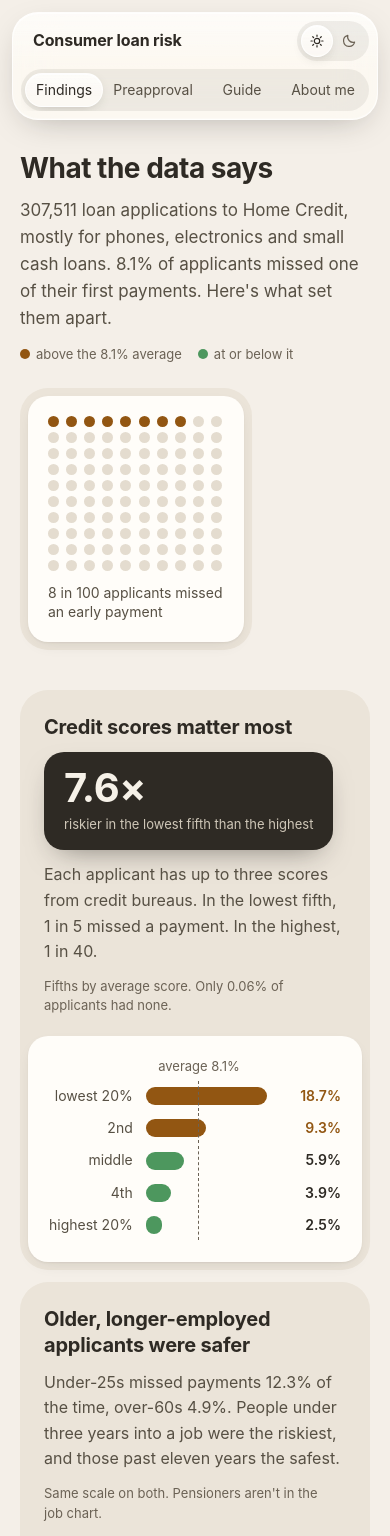
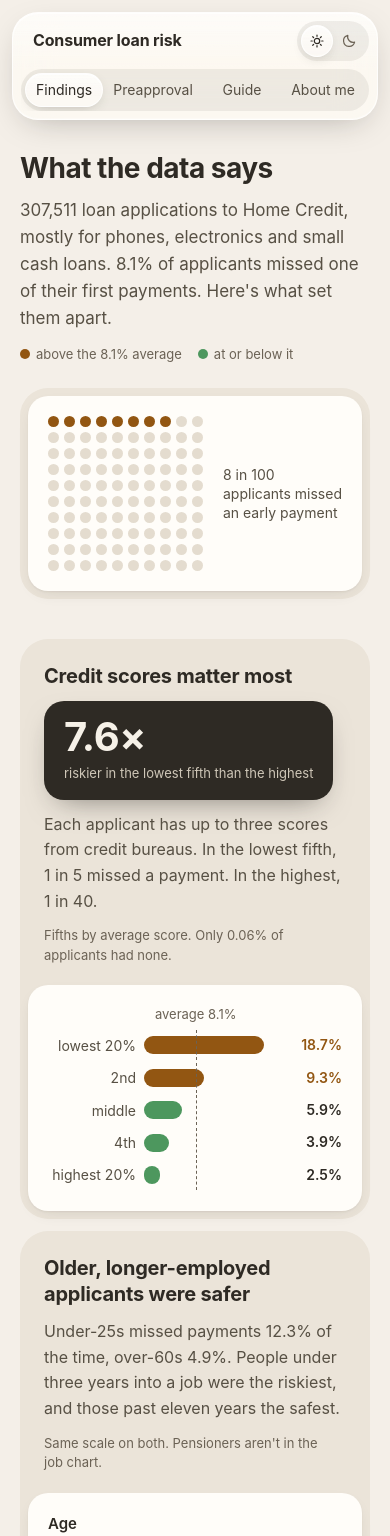
Before and after one commit to samstrc/Honors-Project, a React (Vite) app in the folder frontend/: page / in a window 390 px wide. Shown: the top 1536 px of the page. Built offline with nearby package versions, Linux system fonts and the light colour scheme.

Commit message:
Make the findings charts fit on a phone

```diff
--- a/frontend/src/components/RateBarChart.jsx
+++ b/frontend/src/components/RateBarChart.jsx
@@ -9,6 +9,9 @@ import { useInView, EASE } from "../lib/motion.js";
  * that average, and the value at the end of each bar says the same thing in numbers, so
  * colour is never the only cue. `max` lets several charts share one scale so they
  * compare. With `pctKey="pct"` the bars are shares, not rates, and are all sage.
+ *
+ * On a phone, a chart with long labels (wider than 6rem) puts each label on its own line
+ * above its bar, so the bars keep the full width instead of a sliver next to the text.
  *
  * The first time a chart scrolls into view its bars grow out from the axis one after
  * another, then the values and the average line settle in.
@@ -32,28 +35,47 @@ export default function RateBarChart({ rows, pctKey = "rate", average, max: shar
     </>
   );
 
+  // Shared by the header row and every bar row, so the average label lines up with the bars
+  const stack = parseFloat(labelWidth) > 6;
+  const grid = stack
+    ? "grid grid-cols-[minmax(0,1fr)_3.25rem] items-center gap-x-2 sm:grid-cols-[var(--lw)_minmax(0,1fr)_3.5rem] sm:gap-x-3"
+    : "grid grid-cols-[var(--lw)_minmax(0,1fr)_3.25rem] items-center gap-x-2 sm:grid-cols-[var(--lw)_minmax(0,1fr)_3.5rem] sm:gap-x-3";
+  const labelCell = stack
+    ? "col-span-2 pt-1 text-left sm:col-span-1 sm:pt-0 sm:text-right"
+    : "text-right";
+
   return (
-    <div ref={ref} className={`w-full ${avgPct != null ? "pt-6" : ""}`}>
-      <table className="w-full border-collapse">
-        <caption className="sr-only">
-          {isRate ? "Share who missed an early payment, by group" : "Share of loans, by group"}
-        </caption>
-        <tbody>
+    <div ref={ref} className="w-full" style={{ "--lw": labelWidth }} role="table"
+         aria-label={isRate ? "Share who missed an early payment, by group" : "Share of loans, by group"}>
+      {avgPct != null ? (
+        <div aria-hidden className={`${grid} h-6`}>
+          <span className={stack ? "hidden sm:block" : ""} />
+          <div className="relative h-full">
+            <span
+              className="absolute bottom-1 -translate-x-1/2 whitespace-nowrap text-[0.8125rem] text-ink-muted"
+              style={{ left: `${avgPct}%`, opacity: inView ? 1 : 0, transition: `opacity 400ms ease ${rows.length * 70 + 300}ms` }}
+            >
+              average {avg.toFixed(1)}%
+            </span>
+          </div>
+          <span />
+        </div>
+      ) : null}
       {rows.map((r, i) => {
         const val = values[i];
         const above = isRate && avg != null && val > avg;
         return (
-              <tr
+          <div
             key={r.band}
-                className="group cursor-default"
+            role="row"
+            className={`group ${grid} cursor-default py-[5px]`}
             onMouseEnter={(e) => tip.show(e.currentTarget.querySelector("[data-bar]"), describe(r, val))}
             onMouseLeave={tip.hide}
           >
-                <th scope="row" className="whitespace-nowrap py-[5px] pr-3 text-right align-middle text-[0.875rem] font-normal text-ink-secondary" style={{ width: labelWidth }}>
+            <span role="rowheader" className={`${labelCell} text-[0.875rem] leading-snug text-ink-secondary sm:whitespace-nowrap`}>
               {r.band}
-                </th>
-                <td className="relative py-[5px] align-middle">
-                  <div className="relative h-[18px]">
+            </span>
+            <div role="cell" className="relative h-[18px]">
               <div
                 data-bar
                 className="absolute inset-y-0 left-0 rounded-full group-hover:brightness-110"
@@ -68,18 +90,12 @@ export default function RateBarChart({ rows, pctKey = "rate", average, max: shar
                   aria-hidden
                   className="absolute -inset-y-1.5 border-l border-dashed border-ink-muted"
                   style={{ left: `${avgPct}%`, opacity: inView ? 1 : 0, transition: `opacity 400ms ease ${rows.length * 70 + 300}ms` }}
-                      >
-                        {i === 0 ? (
-                          <span className="absolute bottom-full mb-1 -translate-x-1/2 whitespace-nowrap text-[0.8125rem] text-ink-muted">
-                            average {avg.toFixed(1)}%
-                          </span>
+                />
               ) : null}
             </div>
-                    ) : null}
-                  </div>
-                </td>
-                <td
-                  className="w-14 py-[5px] pl-2 text-right align-middle text-[0.875rem] font-[620]"
+            <span
+              role="cell"
+              className="text-right text-[0.875rem] font-[620]"
               style={{
                 color: above ? "var(--accent-text)" : "var(--ink-primary)",
                 opacity: inView ? 1 : 0,
@@ -87,12 +103,10 @@ export default function RateBarChart({ rows, pctKey = "rate", average, max: shar
               }}
             >
               {val.toFixed(1)}%
-                </td>
-              </tr>
+            </span>
+          </div>
         );
       })}
-        </tbody>
-      </table>
       {tip.element}
     </div>
   );
--- a/frontend/src/components/Waffle.jsx
+++ b/frontend/src/components/Waffle.jsx
@@ -5,13 +5,14 @@ import { useInView, EASE } from "../lib/motion.js";
  * to make a base rate feel like people rather than a percentage.
  *
  * On first view the grid fades in row by row, then the marked dots colour in one at a
- * time, so the eye lands on the population first and the exception second.
+ * time, so the eye lands on the population first and the exception second. On a phone the
+ * caption sits beside the grid rather than under it.
  */
 export default function Waffle({ count, label }) {
   const [ref, inView] = useInView(0.3);
   return (
-    <figure ref={ref} className="w-fit">
-      <div className="grid grid-cols-10 gap-[5px]" role="img" aria-label={label}>
+    <figure ref={ref} className="flex items-center gap-5 sm:block">
+      <div className="grid w-fit shrink-0 grid-cols-10 gap-[5px]" role="img" aria-label={label}>
         {Array.from({ length: 100 }, (_, i) => {
           const row = Math.floor(i / 10);
           const hit = i < count;
@@ -29,7 +30,7 @@ export default function Waffle({ count, label }) {
           );
         })}
       </div>
-      <figcaption className="mt-3 max-w-[11rem] text-[0.875rem] leading-snug text-ink-secondary">{label}</figcaption>
+      <figcaption className="max-w-[11rem] text-[0.875rem] sm:mt-3 leading-snug text-ink-secondary">{label}</figcaption>
     </figure>
   );
 }
--- a/frontend/src/pages/FindingsPage.jsx
+++ b/frontend/src/pages/FindingsPage.jsx
@@ -76,7 +76,7 @@ export default function FindingsPage() {
           </p>
         </div>
         {S ? (
-          <div className="tray w-fit">
+          <div className="tray sm:w-fit">
             <div className="raised px-5 py-5">
               <Waffle count={Math.round(S.miss_rate * 100)} label={`${Math.round(S.miss_rate * 100)} in 100 applicants missed an early payment`} />
             </div>
```
Lines whose indentation alone changed are shown as unchanged.
